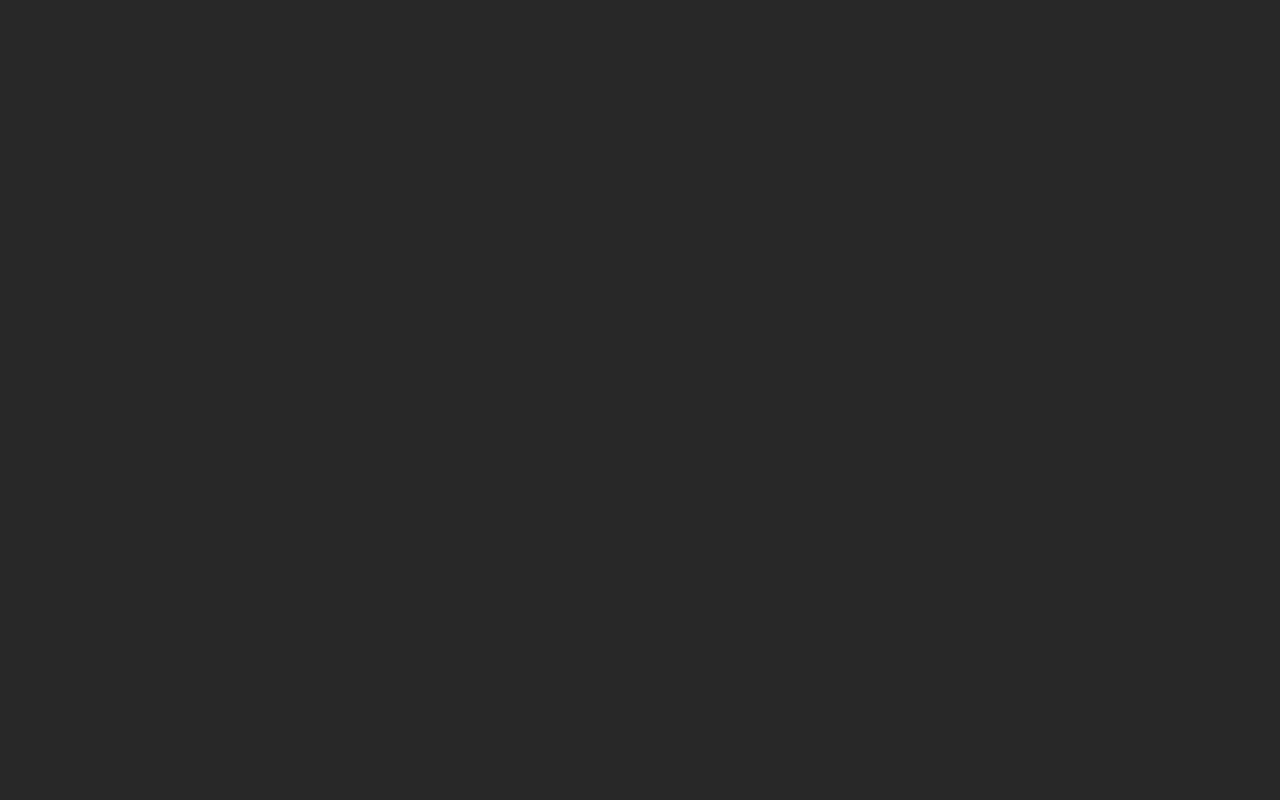
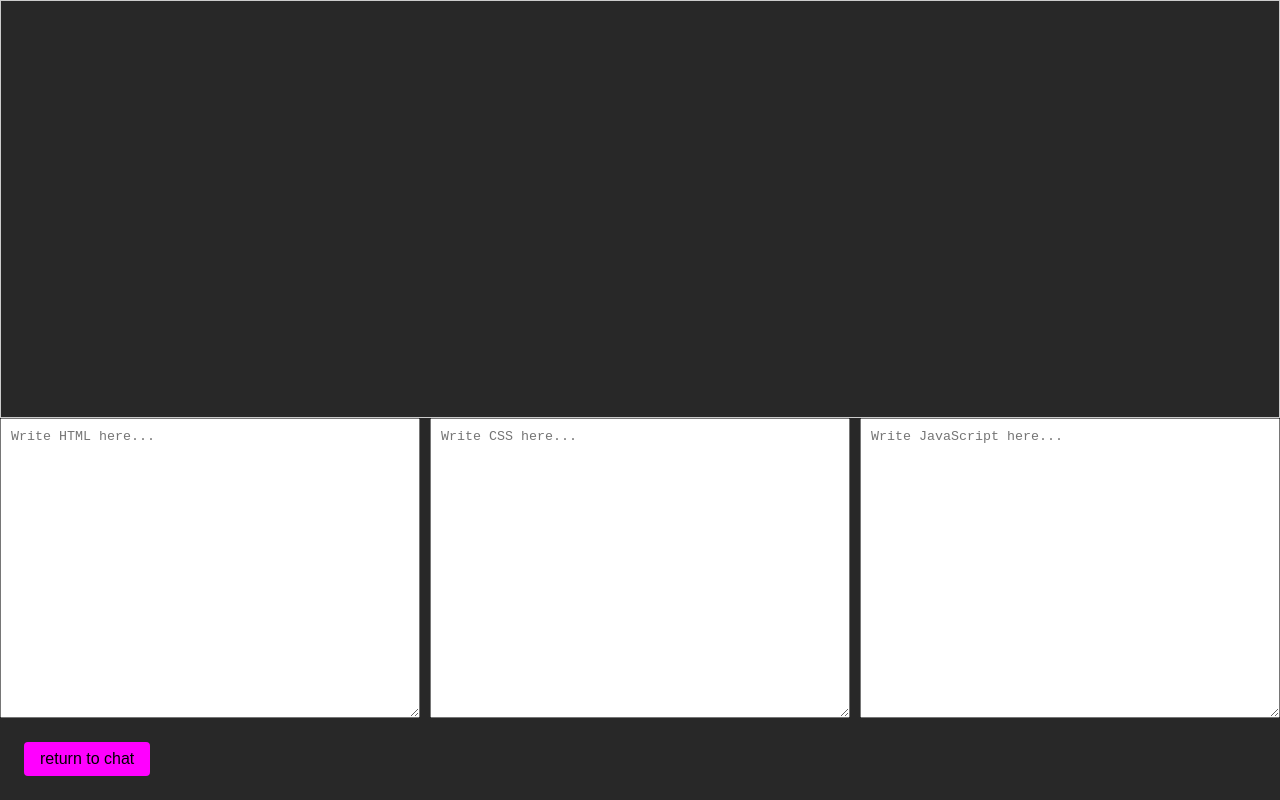
Before and after one commit to sharunkumar/Slopify, a React (Vite) app in the folder Slopify/: page /slopbox in a window 1280 px wide. Before the commit this address had no page. Built offline with nearby package versions, Linux system fonts and the light colour scheme; no server answers; the database is empty.

Commit message:
basic slopbox implementation

```diff
--- a/Slopify/src/App.jsx
+++ b/Slopify/src/App.jsx
@@ -1,6 +1,7 @@
 import { BrowserRouter as Router, Routes, Route } from "react-router-dom";
 import HomePage from "./pages/HomePage";
 import ChatPage from "./pages/ChatPage";
+import SlopboxPage from "./pages/Slopbox";
 import "./styles/global.css";
 
 export default function App() {
@@ -11,6 +12,7 @@ export default function App() {
           <Routes>
             <Route path="/" element={<HomePage />} />
             <Route path="/chat" element={<ChatPage />} />
+            <Route path="/slopbox" element={<SlopboxPage />} />
           </Routes>
         </Router>
       </main>
--- a/Slopify/src/pages/ChatPage.jsx
+++ b/Slopify/src/pages/ChatPage.jsx
@@ -3,6 +3,7 @@ import { supabase } from "../supabaseClient";
 import { useNavigate } from "react-router-dom";
 import MessageList from "../components/MessageList";
 import MessageForm from "../components/MessageForm";
+import Button from "../components/Button";
 
 export default function ChatPage() {
   const [displayName, setDisplayName] = useState(null);
@@ -42,11 +43,24 @@ export default function ChatPage() {
     return <div>Loading...</div>;
   }
 
+  const navToSlopbox = async (e) => {
+    e.preventDefault();
+    navigate("/slopbox");
+  };
+
   return (
     <div>
       <h2>Welcome back to Slopify, {displayName}!</h2>
       <MessageList />
       <MessageForm />
+      <form onSubmit={navToSlopbox}>
+        <Button
+          action="submit"
+          content="SLOPBOX"
+          background="#FF00FF"
+          color="black"
+        />
+      </form>
     </div>
   );
 }
--- /dev/null
+++ b/Slopify/src/pages/Slopbox.jsx
@@ -0,0 +1,142 @@
+import { useEffect, useState } from "react";
+import { supabase } from "../supabaseClient";
+import { useNavigate } from "react-router-dom";
+import Button from "../components/Button";
+
+export default function SlopboxPage() {
+  const [html, setHtml] = useState("");
+  const [css, setCss] = useState("");
+  const [js, setJs] = useState("");
+  const [loading, setLoading] = useState(true);
+  const navigate = useNavigate();
+
+  useEffect(() => {
+    const fetchInitialCode = async () => {
+      const { data, error } = await supabase
+        .from("slopbox")
+        .select("html, css, js")
+        .eq("id", 1)
+        .single();
+
+      if (data) {
+        setHtml(data.html || "");
+        setCss(data.css || "");
+        setJs(data.js || "");
+      }
+
+      if (error) {
+        console.error("Error fetching initial code:", error.message);
+      }
+
+      setLoading(false);
+    };
+
+    const subscribeToRealtime = () => {
+      const channel = supabase
+        .channel("realtime:slopbox")
+        .on(
+          "postgres_changes",
+          { event: "UPDATE", schema: "public", table: "slopbox" },
+          (payload) => {
+            const { html, css, js } = payload.new;
+            setHtml(html || "");
+            setCss(css || "");
+            setJs(js || "");
+          },
+        )
+        .subscribe();
+
+      return () => channel.unsubscribe();
+    };
+
+    fetchInitialCode();
+    const unsubscribe = subscribeToRealtime();
+
+    return () => unsubscribe();
+  }, []);
+
+  const updateCode = async (field, value) => {
+    try {
+      await supabase
+        .from("slopbox")
+        .update({ [field]: value })
+        .eq("id", 1);
+    } catch (error) {
+      console.error(`Error updating ${field}:`, error.message);
+    }
+  };
+
+  if (loading) {
+    return <div>Loading...</div>;
+  }
+
+  const navToChat = async (e) => {
+    e.preventDefault();
+    navigate("/chat");
+  };
+
+  return (
+    <div style={{ display: "flex", flexDirection: "column", height: "100vh" }}>
+      <iframe
+        title="Live Viewer"
+        sandbox="allow-scripts allow-same-origin"
+        style={{
+          flexGrow: 1,
+          border: "1px solid #ccc",
+        }}
+        srcDoc={`
+          <!DOCTYPE html>
+          <html>
+          <head>
+            <style>${css}</style>
+          </head>
+          <body>
+            ${html}
+            <script>${js}</script>
+          </body>
+          </html>
+        `}
+      />
+
+      <div style={{ display: "flex", flex: "0 0 300px", gap: "10px" }}>
+        <textarea
+          value={html}
+          onChange={(e) => {
+            setHtml(e.target.value);
+            updateCode("html", e.target.value);
+          }}
+          style={{ flex: 1, padding: 10 }}
+          placeholder="Write HTML here..."
+        />
+
+        <textarea
+          value={css}
+          onChange={(e) => {
+            setCss(e.target.value);
+            updateCode("css", e.target.value);
+          }}
+          style={{ flex: 1, padding: 10 }}
+          placeholder="Write CSS here..."
+        />
+
+        <textarea
+          value={js}
+          onChange={(e) => {
+            setJs(e.target.value);
+            updateCode("js", e.target.value);
+          }}
+          style={{ flex: 1, padding: 10 }}
+          placeholder="Write JavaScript here..."
+        />
+      </div>
+      <form onSubmit={navToChat}>
+        <Button
+          action="submit"
+          content="return to chat"
+          background="#FF00FF"
+          color="black"
+        />
+      </form>
+    </div>
+  );
+}
```
